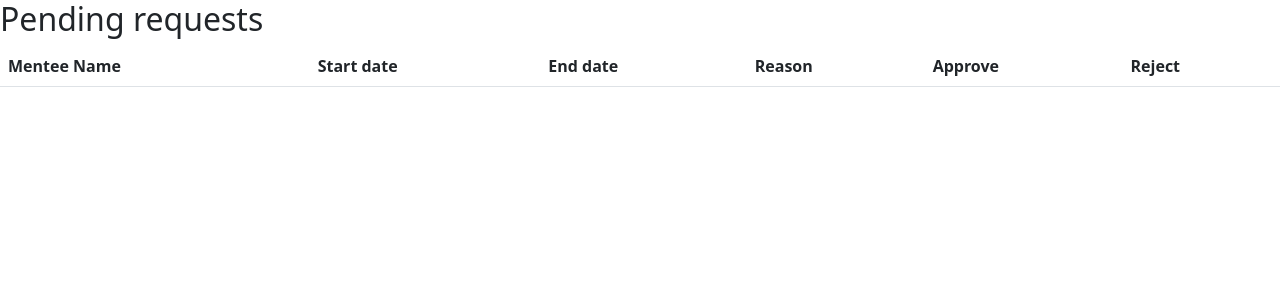
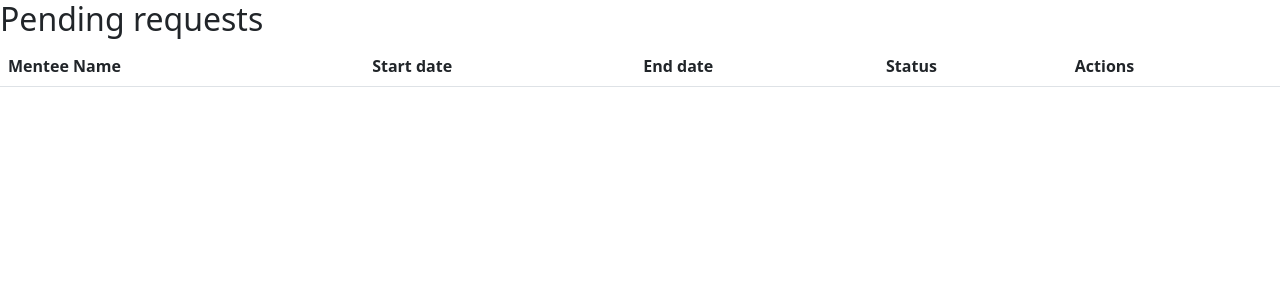
Before and after one commit to kirtisikka1211/lms, a Django app: page /lms/approve in a window 1280 px wide. Shown: the top 300 px of the page. Run offline with Django 4.2, Linux system fonts and the light colour scheme; a user stored in the database is signed in; data comes from the database, SQL or seed files in the repository; lists and menus that the app fills with data are empty; some libraries are stand-ins or nearby versions.

Commit message:
Add approve function

```diff
--- a/leave_management_system/lms/models.py
+++ b/leave_management_system/lms/models.py
@@ -11,15 +11,17 @@ class Members(models.Model):
     mentee = models.CharField(max_length=100)
     mentor = models.CharField(max_length=100)
     mentoremail=models.CharField(max_length=100)
-    req_sent= models.BooleanField(default=False)
     image=models.ImageField(upload_to='profile_image', blank=True)
     def _str__(self):
         return f"{self.first_name}"
+
 class Leave(models.Model):
-	user = models.ForeignKey(User,on_delete=models.CASCADE,default=1)
-	start_date = models.DateField(null=True,blank=False)
-	end_date = models.DateField(null=True,blank=False)
-	reason = models.TextField(null=True,blank=True)
-	status = models.CharField(max_length=12,default='pending') #pending,approved,rejected,cancelled
-	def __str__(self):
+        user = models.ForeignKey(User,on_delete=models.CASCADE,default=1)
+        start_date = models.DateField(null=True,blank=False)
+        end_date = models.DateField(null=True,blank=False)
+        reason = models.TextField(null=True,blank=True)
+        is_approved= models.BooleanField(default=False)
+        is_rejected= models.BooleanField(default=False)
+        status = models.CharField(max_length=12,default='pending') #pending,approved,rejected,cancelled
+        def __str__(self):
             return f"{self.user}'s leave request from {self.start_date} to {self.end_date}"
--- a/leave_management_system/lms/templates/dashboard/approve.html
+++ b/leave_management_system/lms/templates/dashboard/approve.html
@@ -5,12 +5,27 @@
     <meta charset="UTF-8">
     <meta http-equiv="X-UA-Compatible" content="IE=edge">
     <meta name="viewport" content="width=device-width, initial-scale=1.0">
-    <link rel="stylesheet" href="https://cdn.jsdelivr.net/npm/bootstrap@5.1.3/dist/css/bootstrap.min.css">
-    <script src="https://cdn.jsdelivr.net/npm/bootstrap@5.1.3/dist/js/bootstrap.bundle.min.js"></script>
-    <script type="text/javascript" src="https://ajax.googleapis.com/ajax/libs/jquery/1.8.3/jquery.min.js"></script>
+    <link rel="stylesheet" href="https://cdn.jsdelivr.net/npm/bootstrap@5.1.3/dist/css/bootstrap.min.css">    <script src="https://code.jquery.com/jquery-3.5.1.min.js"></script>
+    <script src="https://stackpath.bootstrapcdn.com/bootstrap/4.5.0/js/bootstrap.min.js"></script>
 
     <title>Approve requests</title>
+    <script>
+        $(document).ready(function(){
+            function alignModal(){
+                var modalDialog = $(this).find(".modal-dialog");
 
+                // Applying the top margin on modal to align it vertically center
+                modalDialog.css("margin-top", Math.max(0, ($(window).height() - modalDialog.height()) / 2));
+            }
+            // Align modal when it is displayed
+            $(".modal").on("shown.bs.modal", alignModal);
+
+            // Align modal when user resize the window
+            $(window).on("resize", function(){
+                $(".modal:visible").each(alignModal);
+            });
+        });
+        </script>
 </head>
 <body>
     <h2>Pending requests</h2>
@@ -20,9 +35,8 @@
                 <th scope="col">Mentee Name</th>
                 <th scope="col">Start date</th>
                 <th scope="col">End date</th>
-                <th scope="col">Reason</th>
-                <th scope="col">Approve</th>
-                <th scope="col">Reject</th>
+                <th scope="col">Status</th>
+                <th scope="col">Actions</th>
             </tr>
         </thead>
         <tbody>
@@ -35,10 +49,40 @@
                             <td>{{member.first_name}}</td>
                             <td>{{request.start_date}}</td>
                             <td>{{request.end_date}}</td>
-                            <td>{{request.reason}}</td>
-                            <td><a href="#">Approve</a></td>
-                            <td><a href="#">Reject</a></td>
+                            <td>{{request.status}}</td>
+                            <td><a href="#myModal{{request.id}}"  data-toggle="modal">View</a></td>
                         </tr>
+                        <div id="myModal{{request.id}}" class="modal">
+                            <div class="modal-dialog">
+                                <div class="modal-content">
+                                    <div class="modal-header">
+                                        <h5 class="modal-title">View Request</h5>
+                                    <button type="button-link" class="close" data-dismiss="modal">&times;</button>
+                                    </div>
+                                    <div class="modal-body">
+
+                                        <p>Mentee name: {{member.first_name}}</p>
+                                        <p>Start date: {{request.start_date}}</p>
+                                        <p>End date: {{request.end_date}}</p>
+                                        <p>Reason: {{request.reason}}</p>
+
+                                    </div>
+                                    <div class="modal-footer">
+                                        <form method="post">
+                                            {% csrf_token %}
+
+                                            <button type="submit" name= "approve" class="btn btn-success" >Approve</button>
+
+                                        </form>
+                                        <form method="post">
+                                            {% csrf_token %}
+                                            <button type="submit" name= "reject" class="btn btn-danger" >Reject</button>
+                                        </form>
+
+                                    </div>
+                                </div>
+                            </div>
+                        </div>
                     {% endif %}
                     {% endfor %}
                     {% endif %}
--- a/leave_management_system/lms/urls.py
+++ b/leave_management_system/lms/urls.py
@@ -10,4 +10,5 @@ urlpatterns = [
     path('approve', views.approve, name='approve'),
 
 
+
 ] + static(settings.MEDIA_URL, document_root= settings.MEDIA_ROOT)
--- a/leave_management_system/lms/views.py
+++ b/leave_management_system/lms/views.py
@@ -63,8 +63,6 @@ def leave_request(request):
                     for members in mem:
                         username = members.username
                         if username == request.user.username:
-                            members.req_sent = True
-                            members.save(update_fields=['req_sent'])
                             leave_req = Leave(
                                 start_date=start_date, end_date=end_date, reason=reason, user_id=members.user_id)
                             leave_req.save()
@@ -89,38 +87,31 @@ def user(request, id):
 
 
 def approve(request):
-    requests= Leave.objects.all()
-    members= Members.objects.all()
+    requests = Leave.objects.all()
+    members = Members.objects.all()
     for member in members:
-        if request.user.username== member.username:
-            mentees= member.mentee
+        if request.user.username == member.username:
+            mentees = member.mentee
     mentee_list = mentees.split(", ")
     print(mentee_list)
-    dict={}
+    dict = {}
     for mem in members:
         for mentee_name in mentee_list:
             if mem.first_name == mentee_name:
                 for req in requests:
                     if mem.user_id == req.user_id:
-                        dict[mentee_name]=req.user_id
+                        dict[mentee_name] = req.user_id
+    if request.method == 'POST':
+        if 'approve' in request.POST:
+            req.status = "approved"
+            req.save(update_fields=['status'])
+            messages.success(request, 'Leave request approved.')
+            return HttpResponseRedirect(request.path_info)
+        elif 'reject' in request.POST:
+            req.status = "rejected"
+            req.save(update_fields=['status'])
+            messages.success(request, 'Leave request rejected.')
+            return HttpResponseRedirect(request.path_info)
     print(dict)
-                        # print(mem.username)
-                        # print(mem.user_id)
-                        # print(req.user_id)
-                        # print(req.start_date)
-                        # print(req.end_date)
-                        # print(req.reason)
-                        # print(req.status)
-                        # if request.method == 'POST':
-                        #     if 'approve' in request.POST:
-                        #         req.status = True
-                        #         req.save(update_fields=['status'])
-                        #         messages.success(request, 'Leave request approved.')
-                        #         return HttpResponseRedirect(request.path_info)
-                        #     elif 'reject' in request.POST:
-                        #         req.status = False
-                        #         req.save(update_fields=['status'])
-                        #         messages.success(request, 'Leave request rejected.')
-                        #         return HttpResponseRedirect(request.path_info)
 
     return render(request, 'dashboard/approve.html', {'members': members, 'requests': requests, 'dict': dict})
```
Also changed, not shown: leave_management_system/db.sqlite3, leave_management_system/lms/migrations/0013_remove_members_req_sent_leave_is_approved_and_more.py (added).
